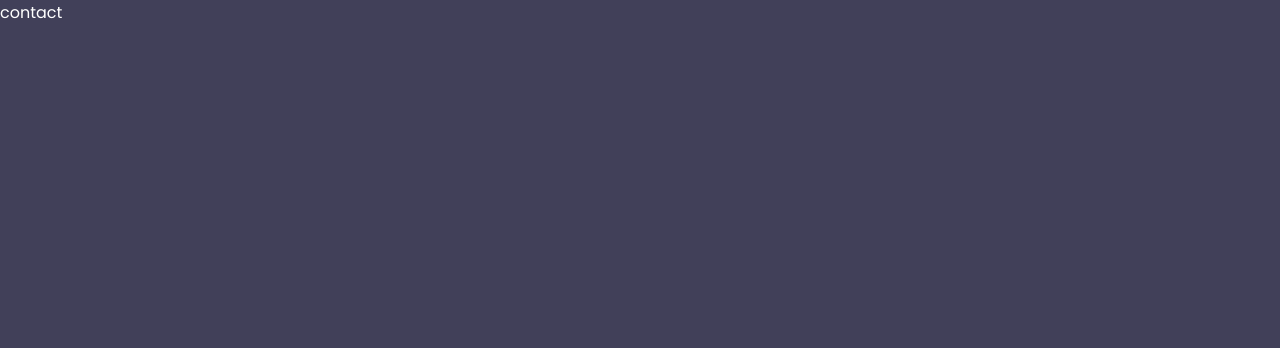
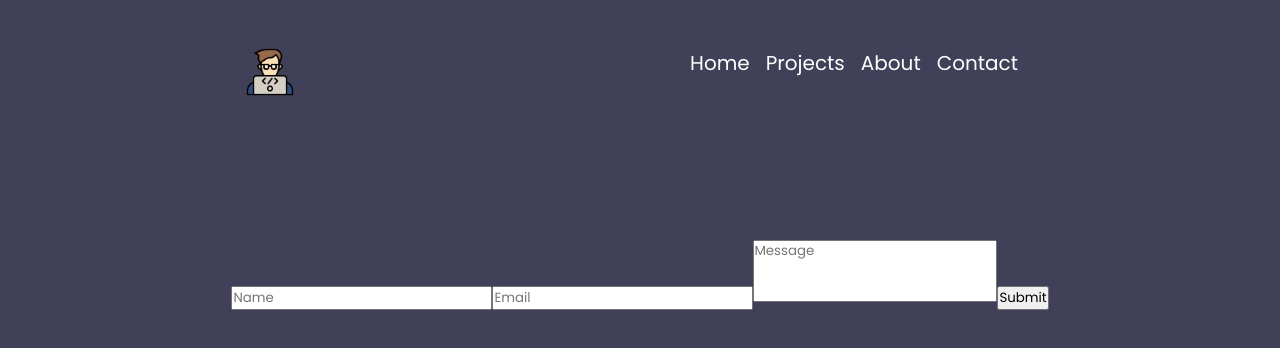
Before and after one commit to MarcelFeo/portfolio-react, a React (Create React App) app: page /contact in a window 1280 px wide. Shown: the top 348 px of the page. Built offline with nearby package versions, Linux system fonts and the light colour scheme.

Commit message:
configurando formulário

```diff
--- a/src/components/About/index.js
+++ b/src/components/About/index.js
@@ -16,12 +16,14 @@ export default function About() {
       <Header />
 
       <Container>
-      <Text style={{ width: '40em' }}>
+      {/* <Text style={{ width: '40em' }}>
         <TypeAnimation
           cursor={true}
           sequence={[textAbout, 1000]}
         />
-      </Text>
+      </Text> */}
+
+        <Text>{textAbout}</Text>
 
         <IconsContainer>
           <SocialLink href="https://github.com/MarcelFeo" target="_blank" rel="noopener"><GithubLogo /></SocialLink>
--- a/src/components/About/styles.js
+++ b/src/components/About/styles.js
@@ -43,8 +43,8 @@ export const IconsContainer = styled.div`
 `;
 
 const iconCSS = css`
-    width: 2rem;
-    height: 2rem;
+    width: 3rem;
+    height: 3rem;
     fill: #171717;
     flex-shrink: 0;
 
--- a/src/components/Contact/index.js
+++ b/src/components/Contact/index.js
@@ -1,7 +1,24 @@
-import React from 'react'
+import React from 'react';
+import Header from '../Header';
+
+import { Container, Form, Input, TextArea } from './styles';
 
 export default function Contact() {
   return (
-    <div>contact</div>
+    <>
+        <Header />
+
+        <Container>
+          <Form id="contactform" action="https://formsubmit.io/send/marcelfeo29@gmail.com" method="POST">
+            <Input name="name" type="text" id="name" placeholder="Name" />
+
+            <Input name="email" type="email" id="email" placeholder="Email" />
+
+            <TextArea name="comment" id="comment" rows="3" placeholder="Message" style={{resize: 'none'}}></TextArea>
+
+            <Input value="Submit" type="submit" />
+          </Form>
+        </Container>
+    </>
   )
 }
--- a/src/components/Contact/styles.js
+++ b/src/components/Contact/styles.js
@@ -1,5 +1,20 @@
 import styled from "styled-components";
 
 export const Container = styled.div`
+    display: flex;
+    justify-content: center;
+    align-items: center;
+    flex-direction: column;
+`;
+
+export const Form = styled.form`
+    text-align: center;
+`;
+
+export const Input = styled.input`
 
 `;
+
+export const TextArea = styled.textarea`
+
+`;
```
